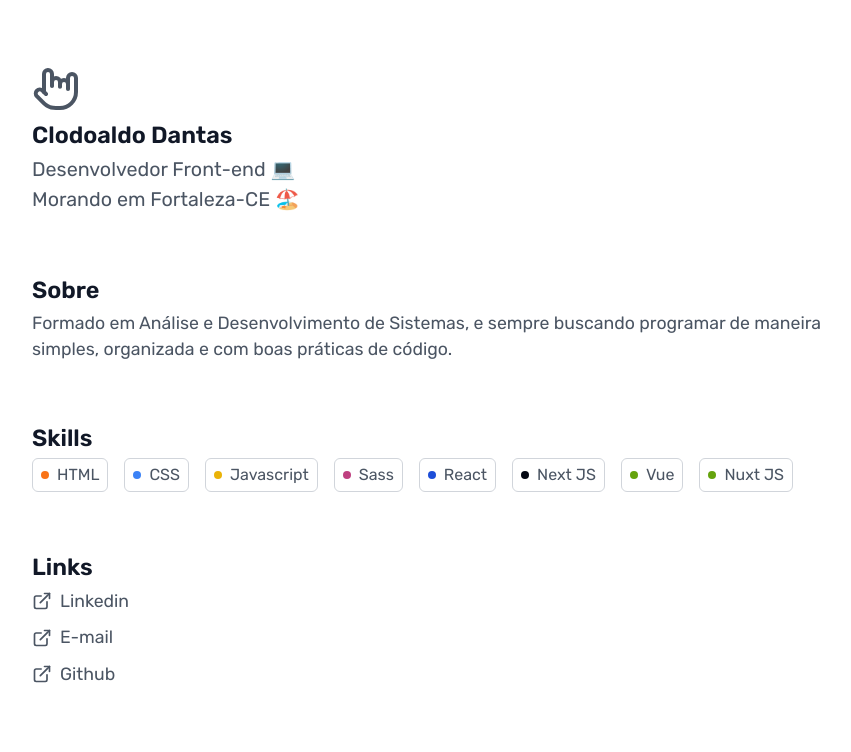
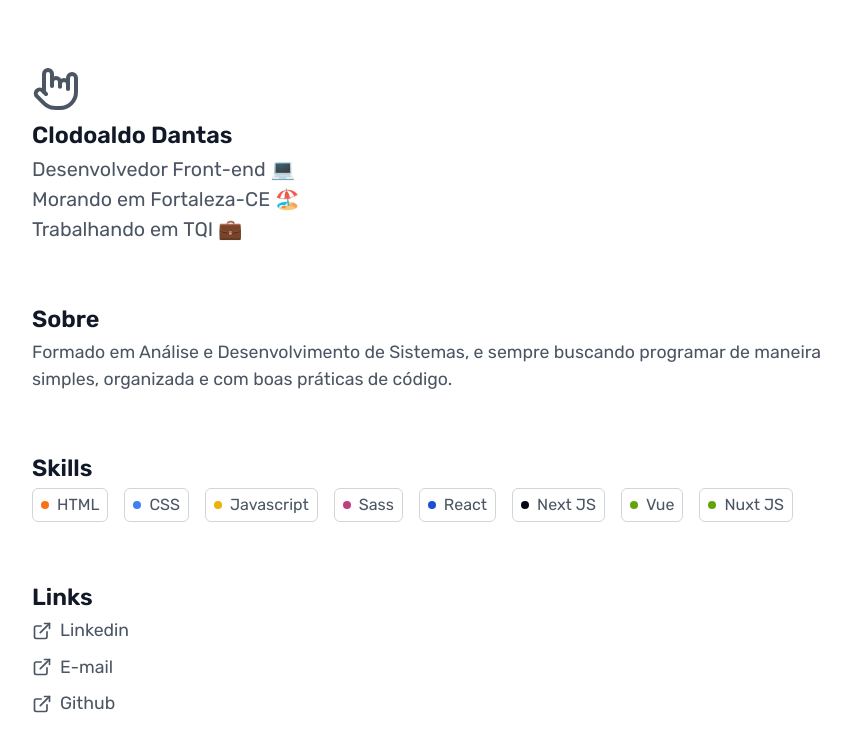
Before and after one commit to ClodoaldoDantas/portfolio, a Next.js app: page / in a window 1280 px wide. Shown: the top 752 px of the page, without its empty margins (208-1059 px from the left). Built offline with nearby package versions, Linux system fonts and the light colour scheme.

Commit message:
feat: add work info

```diff
--- a/src/components/header/index.tsx
+++ b/src/components/header/index.tsx
@@ -1,4 +1,5 @@
 import { HandMetal } from 'lucide-react'
+import { ExternalLink } from '../external-link'
 import styles from './styles.module.scss'
 
 export function Header() {
@@ -10,6 +11,10 @@ export function Header() {
         <h1 className={styles.title}>Clodoaldo Dantas</h1>
         <p className={styles.text}>Desenvolvedor Front-end 💻</p>
         <p className={styles.text}>Morando em Fortaleza-CE 🏖️</p>
+        <p className={styles.text}>
+          Trabalhando em{' '}
+          <ExternalLink href="https://www.tqi.com.br/">TQI</ExternalLink> 💼
+        </p>
       </div>
     </header>
   )
--- a/src/components/header/styles.module.scss
+++ b/src/components/header/styles.module.scss
@@ -2,6 +2,15 @@
 
 .header {
   padding: 4rem 0;
+
+  a {
+    color: inherit;
+
+    &:hover {
+      text-decoration: underline;
+    }
+  }
+
 }
 
 .container {
```
